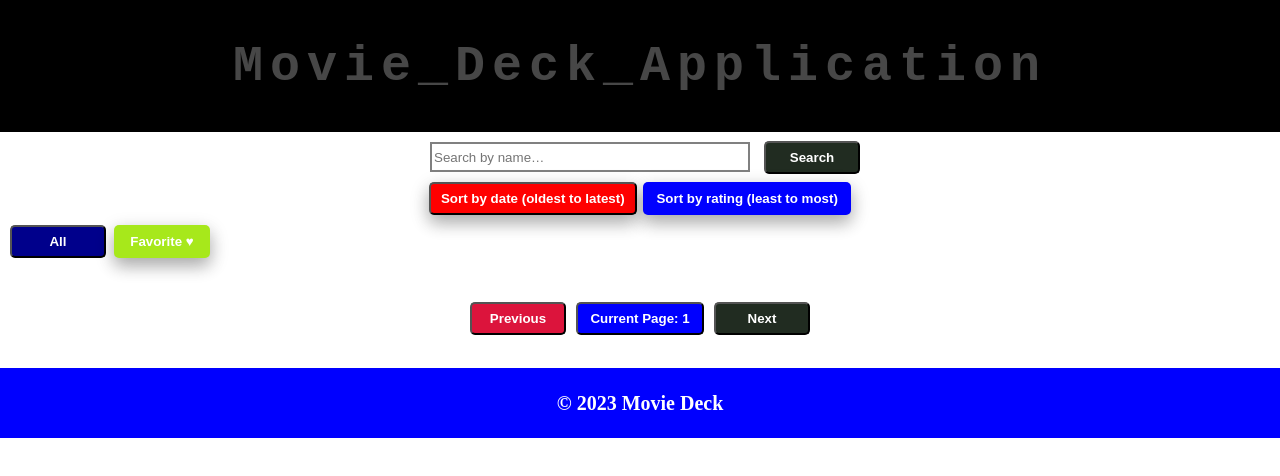
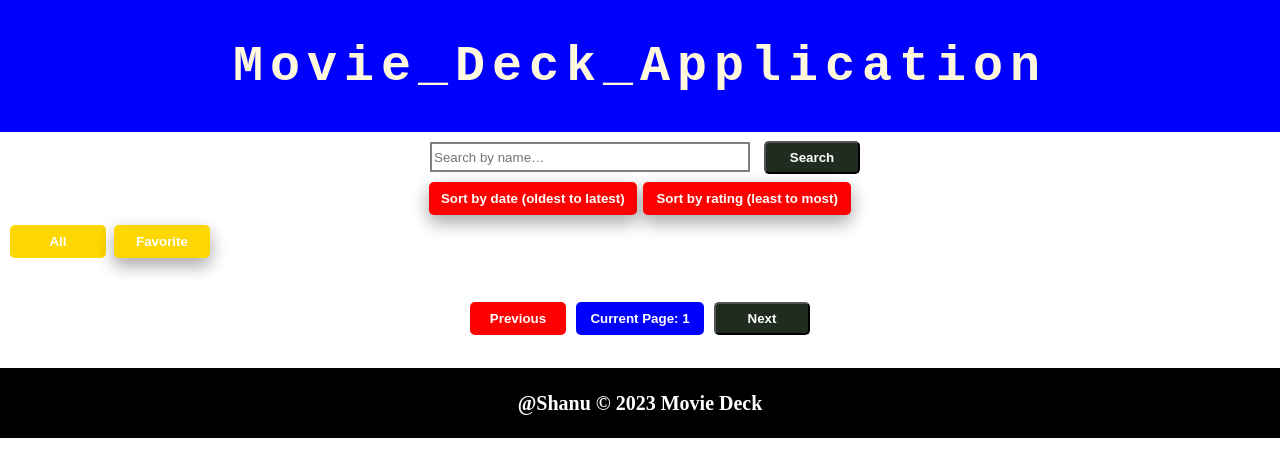
Before and after one commit to sudhanshu735591/Movie-Deck-Project-Buidling---JS-Project-Building-Session-HTML-CSS---In-Cla---mml0nfyci995, a plain HTML site: page index.html in a window 1280 px wide. Drawn offline with Linux system fonts and the light colour scheme; no server answers.

Commit message:
updated code push

```diff
--- a/index.html
+++ b/index.html
@@ -28,7 +28,7 @@
 
     <div class="tab">
         <button class="all font" id="all">All</button>
-        <button class="favorite font" id="favorite">Favorite ♥</button>
+        <button class="favorite font" id="favorite">Favorite</button>
     </div>
 
 
@@ -43,7 +43,7 @@
 
 
     <div class="footer">
-        <div class="footerText">© 2023 Movie Deck</div>
+        <div class="footerText">@Shanu © 2023 Movie Deck</div>
     </div>
 
     <script src="./App.js"></script>
--- a/styles.css
+++ b/styles.css
@@ -9,7 +9,7 @@ body{
 }
 
 h1 {
-    color: hsl(0, 0%, 28%);
+    color: cornsilk;
     font-size: 50px;
     font-weight: bold;
     font-family: monospace;
@@ -36,9 +36,8 @@ h1:hover span {
 
 
 .container{
-    background-color: black;
+    background-color: blue;
     padding: 4px;
-    color:  white;
     font-size: 1.25rem;
     text-align: center;
 }
@@ -78,12 +77,13 @@ button{
     width: 13rem;
     background: red;
     font-weight: bold;
+    border: none;
     box-shadow: 0 8px 16px 0 rgba(0,0,0,0.2), 0 6px 20px 0 rgba(0,0,0,0.19);
 }
 
 .sortByRating{
     width: 13rem;
-    background: blue;
+    background: red;
     border: none;
     font-weight: bold;
     box-shadow: 0 8px 16px 0 rgba(0,0,0,0.2), 0 6px 20px 0 rgba(0,0,0,0.19);
@@ -101,7 +101,7 @@ button{
 }
 
 .favorite{
-    background-color: rgb(167, 232, 27);
+    background-color: gold;
     border: none;
     box-shadow: 0 8px 16px 0 rgba(0,0,0,0.2), 0 6px 20px 0 rgba(0,0,0,0.19);
 }
@@ -122,11 +122,17 @@ button{
     background-color: azure;
     border-radius: 10px;
     color: rgb(112, 10, 143);
+    border: 2px solid lightgray;
+    box-shadow: rgba(0, 0, 0, 0.25) 0px 54px 55px, rgba(0, 0, 0, 0.12) 0px -12px 30px, rgba(0, 0, 0, 0.12) 0px 4px 6px, rgba(0, 0, 0, 0.17) 0px 12px 13px, rgba(0, 0, 0, 0.09) 0px -3px 5px;
 }
 
 img{
     width: 177px;
     height: 50%;
+}
+
+img:hover{
+    transform: scale(1.1);
 }
 
 .textContainer{
@@ -159,8 +165,9 @@ h5{
 
 
 #prev{
-    background-color: crimson;
+    background-color: red;
     font-weight: bold;
+    border: none;
 
 }
 
@@ -168,17 +175,20 @@ h5{
     background-color: blue;
     font-weight: bold;
     width: 8rem;
+    border: none;
+
 }
 
 .all{
-    background-color: darkblue;
+    background-color: gold;
+    border: none;
 }
 
 .footer{
     display: flex;
     justify-content: center;
     align-items: center;
-    background-color: blue;
+    background-color: black;
     color: white;
     height: 70px;
     font-size: 20px;
```
